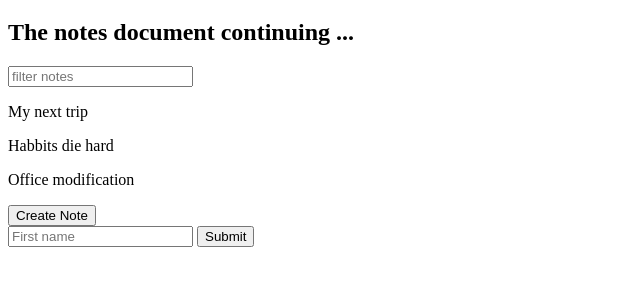
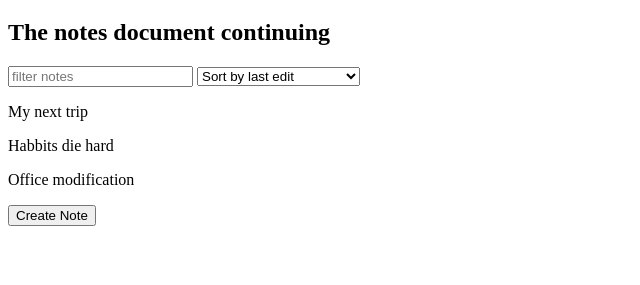
Before and after one commit to Lasseboy59/someJavaScriptMac, a plain HTML site: page notes-app/index.html in a window 1280 px wide. Shown: the part 61-346 px from the top of the page, without its empty margins (0-640 px from the left). Drawn offline with Linux system fonts and the light colour scheme.

Commit message:
more functionality

```diff
--- a/notes-app/index.html
+++ b/notes-app/index.html
@@ -6,16 +6,24 @@
     </head>
         <body>
             <h1>Notes App</h1>
-            <h2>The notes document continuing ...</h2>
+            <h2>The notes document continuing</h2>
             <input id="search-text" type="text" placeholder="filter notes">
+            <select id="filter-by">
+                <option value="byEdited">Sort by last edit</option>
+                <option value="byCreated">Sort by recently created</option>
+                <option value="bySorted">Sort alphabetically</option>
+            </select>
             <div id="notes">
-
             </div>
             <button id="create-note">Create Note</button>
-            <form id="name-form">
+
+            <!-- <label>
+                <input id="for-fun" type="checkbox">Check me
+            </label> -->
+            <!-- <form id="name-form">
                 <input type="text" placeholder="First name" name="firstName">
                 <button>Submit</button>
-            </form>
+            </form> -->
             <script src="notes-app.js"></script>
         </body>
 
--- a/notes-app/notes-app.js
+++ b/notes-app/notes-app.js
@@ -38,11 +38,19 @@ document.querySelector('#search-text').addEventListener('input', function(e){
     renderNotes(notes, filters)
 })
 
-document.querySelector('#name-form').addEventListener('submit', function(e){
-    e.preventDefault()
-    console.log(e.target.elements.firstName.value)
-    e.target.elements.firstName.value = ''
+document.querySelector('#filter-by').addEventListener('change', function(e){
+    console.log(e.target.value)
 })
+
+// document.querySelector('#for-fun').addEventListener('change', function(e){
+//     console.log(e.target.checked)
+// })
+
+// document.querySelector('#name-form').addEventListener('submit', function(e){
+//     e.preventDefault()
+//     console.log(e.target.elements.firstName.value)
+//     e.target.elements.firstName.value = ''
+// })
 
 // DOM- Document object model
 
```
Also changed, not shown: todos-app/index.html (+3 -0 lines), todos-app/todos-app.js (+12 -4 lines), 1 other file.
